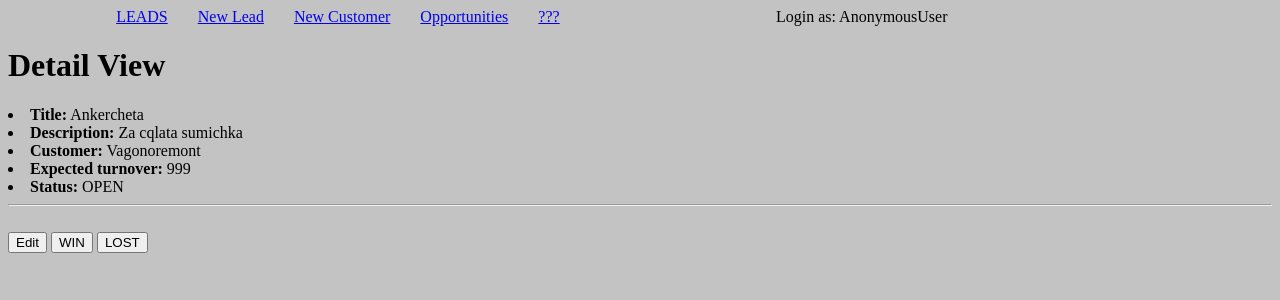
After one commit to KamenStanchev/CRM, a Django app: page /leads/opportunity/1/ in a window 1280 px wide. The commit adds this page. Shown: the top 300 px of the page. Run offline with Django 4.2, Linux system fonts and the light colour scheme; data comes from the database, SQL or seed files in the repository; both versions use the stored data as it was after the commit.

Commit message:
lead app

```diff
--- a/leads/forms.py
+++ b/leads/forms.py
@@ -1,6 +1,6 @@
 from django import forms
 
-from leads.models import Lead, Customer
+from leads.models import Lead, Customer, Opportunity
 
 
 class LeadForm(forms.ModelForm):
@@ -13,6 +13,18 @@ class LeadForm(forms.ModelForm):
         ]
 
 
+class OpportunityForm(forms.ModelForm):
+    class Meta:
+        model = Opportunity
+        fields = [
+            'title',
+            'description',
+            'customer',
+            'expected_turnover',
+            'status',
+        ]
+
+
 class CustomerForm(forms.ModelForm):
     class Meta:
         model = Customer
--- a/leads/models.py
+++ b/leads/models.py
@@ -1,6 +1,13 @@
 from django.db import models
 
 from agents.models import Salesman, Agent
+
+OPPORTUNITY_STATUS_CHOICES = (
+    ('OPEN', 'Open'),
+    ('WIN', 'Win'),
+    ('LOST', 'Lost'),
+    ('IN_PROCESS', 'In process'),
+)
 
 
 class Customer(models.Model):
@@ -17,6 +24,17 @@ class Lead(models.Model):
     customer = models.ForeignKey(Customer, on_delete=models.CASCADE)
     created_by = models.ForeignKey(Agent, on_delete=models.SET_NULL, null=True)
 
+    def __str__(self):
+        return f'{self.customer.name} - {self.title}'
+
+
+class Opportunity(models.Model):
+    title = models.CharField(max_length=33)
+    description = models.TextField(max_length=400)
+    customer = models.ForeignKey(Customer, on_delete=models.CASCADE)
+    expected_turnover = models.IntegerField(default=0)
+    converted_by = models.ForeignKey(Agent, on_delete=models.SET_NULL, null=True)
+    status = models.CharField(max_length=10, choices=OPPORTUNITY_STATUS_CHOICES, default='Open')
 
     def __str__(self):
         return f'{self.customer.name} - {self.title}'
--- /dev/null
+++ b/leads/templates/opportunity_detail.html
@@ -0,0 +1,23 @@
+{% include 'base.html' %}
+{% block content %}
+
+    <h1>Detail View</h1>
+
+    {% for field in object_fields %}
+        {% if field.label == 'Customer' %}
+            <li><b>{{ field.label }}:</b> {{ customer }}</li>
+        {% else %}
+            <li><b>{{ field.label }}:</b> {{ field.data }}</li>
+        {% endif %}
+    {% endfor %}
+
+    <hr>
+    <br>
+
+    <div>
+        <a href="{% url 'opportunity-edit' object.id %}"><button>Edit</button></a>
+        <a href="{% url 'opportunity-win' object.id %}"><button>WIN</button></a>
+        <a href="{% url 'opportunity-lost' object.id %}"><button>LOST</button></a>
+    </div>
+
+{% endblock content %}
--- a/leads/urls.py
+++ b/leads/urls.py
@@ -1,10 +1,34 @@
 from django.urls import path
 
-from leads.views import lead_list, lead_create, customer_create
+from leads.views import lead_list, \
+    lead_create, \
+    customer_create, \
+    lead_detail, \
+    lead_edit, \
+    lead_delete_page, \
+    lead_delete, \
+    convert_lead_to_opportunity, \
+    opportunity_list, \
+    opportunity_detail, \
+    opportunity_edit, \
+    opportunity_win,\
+    opportunity_lost
 
 urlpatterns = [
     path('all/', lead_list, name='lead-list'),
     path('create/', lead_create, name='lead-create'),
+    path('<int:pk>/', lead_detail, name='lead-detail'),
+    path('<int:pk>/edit/', lead_edit, name='lead-edit'),
+    path('<int:pk>/delete_page/', lead_delete_page, name='lead-delete-page'),
+    path('<int:pk>/delete/', lead_delete, name='lead-delete'),
+    path('<int:pk>/convert_lead_to_opportunity/', convert_lead_to_opportunity, name='convert-lead-to-opportunity'),
+
+    path('opportunity/all/', opportunity_list, name='opportunity-list'),
+    path('opportunity/<int:pk>/', opportunity_detail, name='opportunity-detail'),
+    path('opportunity/<int:pk>/edit/', opportunity_edit, name='opportunity-edit'),
+    path('opportunity/<int:pk>/win/', opportunity_win, name='opportunity-win'),
+    path('opportunity/<int:pk>/lost/', opportunity_lost, name='opportunity-lost'),
+
     path('customer-create/', customer_create, name='customer-create'),
 
 ]
--- a/leads/views.py
+++ b/leads/views.py
@@ -1,7 +1,10 @@
+from django.contrib.auth.decorators import login_required
 from django.shortcuts import render, redirect
+from django.views import generic
+from django.forms.models import model_to_dict
 
-from leads.forms import LeadForm, CustomerForm
-from leads.models import Lead, Customer
+from leads.forms import LeadForm, CustomerForm, OpportunityForm
+from leads.models import Lead, Customer, Opportunity
 
 
 def lead_list(request):
@@ -10,10 +13,11 @@ def lead_list(request):
     context = {
         'obj_list': obj_list,
     }
-    print(obj_list)
+
     return render(request, 'lead_list.html', context)
 
 
+@login_required
 def lead_create(request):
     form = LeadForm()
     if request.method == 'POST':
@@ -23,7 +27,7 @@ def lead_create(request):
             new_lead.created_by = request.user
             new_lead.save()
             return redirect('lead-list')
-    context={
+    context = {
         'form': form,
     }
     return render(request, 'lead_create.html', context)
@@ -40,3 +44,125 @@ def customer_create(request):
         'form': form
     }
     return render(request, 'lead_create.html', context)
+
+
+def lead_detail(request, pk):
+    lead = Lead.objects.get(id=pk)
+    lead_fields = LeadForm(data=model_to_dict(Lead.objects.get(id=pk)))
+    context = {
+        "object": lead,
+        "object_fields": lead_fields,
+    }
+    return render(request, "lead_detail.html", context)
+
+
+def lead_edit(request, pk):
+    lead = Lead.objects.get(id=pk)
+    form = LeadForm(instance=lead)
+
+    if request.method == 'POST':
+        form = LeadForm(request.POST, instance=lead)
+        if form.is_valid():
+            form.save()
+            return redirect('lead-detail', pk)
+
+    context = {
+        'form': form,
+    }
+
+    return render(request, 'edit.html', context)
+
+
+def lead_delete_page(request, pk):
+    lead = Lead.objects.get(id=pk)
+    lead_fields = LeadForm(data=model_to_dict(Lead.objects.get(id=pk)))
+    context = {
+        "object": lead,
+        "object_fields": lead_fields,
+    }
+    return render(request, "delete.html", context)
+
+
+def lead_delete(request, pk):
+    lead = Lead.objects.get(id=pk)
+    lead.delete()
+    return redirect('lead-list')
+
+
+# create new opportunity from existing lead and after that delete lead
+def convert_lead_to_opportunity(request, pk):
+    lead = Lead.objects.get(id=pk)
+    current_user = request.user
+    opportunity = Opportunity(
+        title=lead.title,
+        description=lead.description,
+        customer=lead.customer,
+        converted_by=current_user,
+    )
+    form = OpportunityForm(instance=opportunity)
+
+    if request.method == 'POST':
+        form = OpportunityForm(request.POST, instance=opportunity)
+        if form.is_valid():
+            # opportunity.expected_turnover = form.cleaned_data['expected_turnover']
+            # opportunity.save()
+            form.save()
+            lead.delete()
+            return redirect('opportunity-list')
+
+    context = {
+        'form': form,
+    }
+    return render(request, 'edit.html', context)
+
+
+def opportunity_list(request):
+    obj_list = Opportunity.objects.all()
+
+    context = {
+        'obj_list': obj_list,
+    }
+    return render(request, 'opportunity_list.html', context)
+
+
+def opportunity_detail(request, pk):
+    opportunity = Opportunity.objects.get(id=pk)
+    opportunity_fields = OpportunityForm(data=model_to_dict(Opportunity.objects.get(id=pk)))
+    customer = opportunity.customer.name
+    context = {
+        "object": opportunity,
+        "object_fields": opportunity_fields,
+        'customer': customer,
+    }
+    return render(request, "opportunity_detail.html", context)
+
+
+def opportunity_edit(request, pk):
+    opportunity = Opportunity.objects.get(id=pk)
+    form = OpportunityForm(instance=opportunity)
+
+    if request.method == 'POST':
+        form = OpportunityForm(request.POST, instance=opportunity)
+        if form.is_valid():
+            form.save()
+            return redirect('opportunity-detail', pk)
+
+    context = {
+        'form': form,
+    }
+
+    return render(request, 'edit.html', context)
+
+
+def opportunity_win(request, pk):
+    opportunity = Opportunity.objects.get(id=pk)
+    opportunity.status = 'Win'
+    opportunity.save()
+    return redirect('opportunity-detail', pk)
+
+
+def opportunity_lost(request, pk):
+    opportunity = Opportunity.objects.get(id=pk)
+    opportunity.status = 'Lost'
+    opportunity.save()
+    return redirect('opportunity-detail', pk)
--- a/templates/base.html
+++ b/templates/base.html
@@ -3,13 +3,25 @@
 <head>
     <meta charset="UTF-8">
     <title>Title</title>
+  <style>
+    body{
+        background-color: #c3c3c3;
+    }
+  </style>
 </head>
 <body>
-    <div>
-      <a href="lead-list">LEADS</a>
-      <a href="lead-create">New Lead</a>
-      <a href="customer-create">New Customer</a>
-      <a href="#">???</a>
+    <div style="display: flex; justify-content: space-around">
+      <div style="display: flex; gap: 30px;">
+        <a href="{% url 'lead-list' %}">LEADS</a>
+        <a href="{% url 'lead-create' %}">New Lead</a>
+        <a href="{% url 'customer-create' %}">New Customer</a>
+        <a href="{% url 'opportunity-list' %}">Opportunities</a>
+        <a href="#">???</a>
+      </div>
+        Login as: {{ request.user }}
+      <div>
+
+      </div>
     </div>
     {% block content %}
     {% endblock content %}
```
Also changed, not shown: leads/templates/delete.html (added, +20 -0 lines), leads/templates/edit.html (added, +14 -0 lines), leads/templates/lead_detail.html (added, +19 -0 lines), leads/templates/lead_list.html (+6 -10 lines), leads/templates/opportunity_list.html (added, +14 -0 lines), db.sqlite3, leads/migrations/0003_opportunity.py (added), leads/migrations/0004_rename_created_by_opportunity_converted_by_and_more.py (added), leads/migrations/0005_opportunity_status.py (added).
